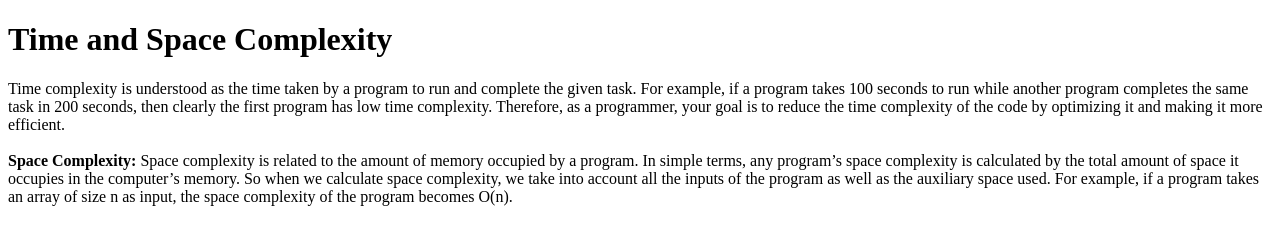
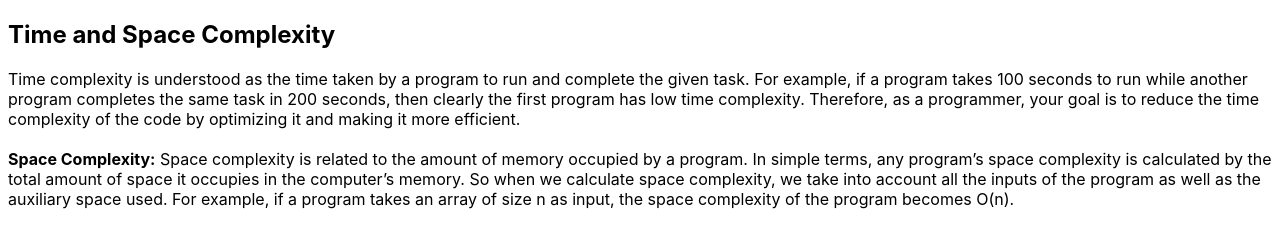
Before and after one commit to acciojob/time-and-space-complexity-HimanshuSinghania, a website: page main.html in a window 1280 px wide. Drawn offline with Linux system fonts and the light colour scheme.

Commit message:
created a submission

```diff
--- a/main.html
+++ b/main.html
@@ -8,9 +8,9 @@
 
 <body>
 	<div>
-	  <h1>
+	  <h2>
 		  Time and Space Complexity
-	  </h1>
+	  </h2>
 	<p>
 		Time complexity is understood as the time taken by a program to run and complete the given task. For example, if a program takes 100 seconds to run while another program completes the same task in 200 seconds, then clearly the first program has low time complexity. Therefore, as a programmer, your goal is to reduce the time complexity of the code by optimizing it and making it more efficient.
   <br>
--- a/styles.css
+++ b/styles.css
@@ -1,3 +1,3 @@
-
-
+div{
+	 font-family: -apple-system, BlinkMacSystemFont, Cantarell, "Open Sans", "Helvetica Neue", sans-serif;
 }
```
